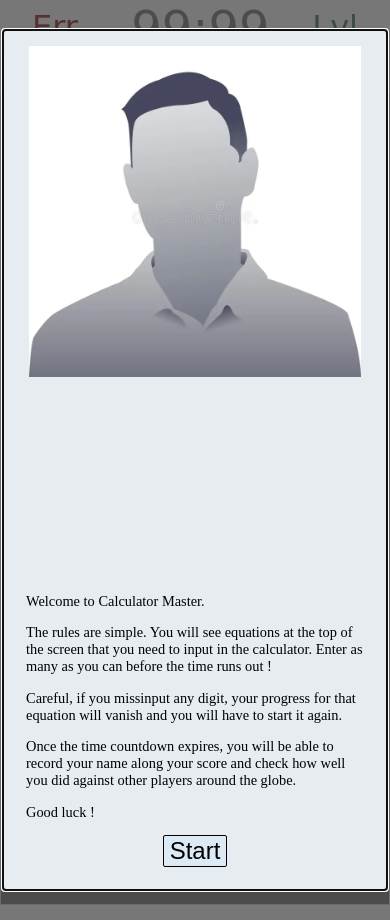
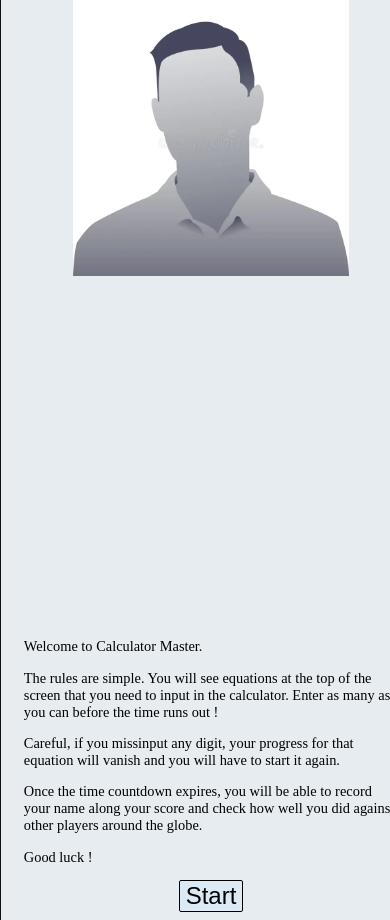
Before and after one commit to dmo575/CalculatorMaster, a Flask app: page / in a window 390 px wide. Run offline with Flask 3, Linux system fonts and the light colour scheme; some web fonts are replaced.

Commit message:
Fixed various visual bugs for mobile

```diff
--- a/static/css/index.css
+++ b/static/css/index.css
@@ -29,7 +29,7 @@
     display: flex;
     justify-content: space-between;
 
-    max-height: 4rem;
+    min-height: 4rem;
 }
 
 /*                                                    errors */
@@ -38,7 +38,7 @@
     margin-top: 0.5rem;
 
     font-family: 'Tektur', cursive;
-    font-size: 2rem;
+    font-size: 2em;
 
     color: rgb(156, 49, 49);
 }
@@ -51,19 +51,33 @@
 
 #timer_container {
     font-family: 'Tektur', cursive;
-    font-size: 3rem;
+    font-size: 3em;
 
     color: grey;
 }
 /*                                                    level */
 #level {
     font-family: 'Tektur', cursive;
-    font-size: 2rem;
+    font-size: 2em;
 
     margin-right: 2rem;
     margin-top: 0.5rem;
 
     color: rgb(81, 129, 97);
+}
+
+@media screen and (max-aspect-ratio: 0.9) {
+    #header {
+        font-size: 0.9rem;
+    }
+
+    #level {
+        margin-right: 1rem;
+    }
+
+    #errors {
+        margin-left: 1rem;
+    }
 }
 
 @media screen and (min-aspect-ratio: 1.6) and (max-height: 30em) {
@@ -292,7 +306,8 @@
 @media screen and (max-aspect-ratio: 0.9) {
 
     #modal_intro {
-        max-height: 90%;
+        max-height: 100%;
+        max-width: 100%;
     }
 
     #intro_container_a {
@@ -303,7 +318,7 @@
 
     #intro_image {
         max-width: 100%;
-        max-height: 40%;
+        max-height: 30%;
     }
 
     #intro_container_b {
```
Also changed, not shown: other parts of static/css/index.css (+16 -20 lines).
